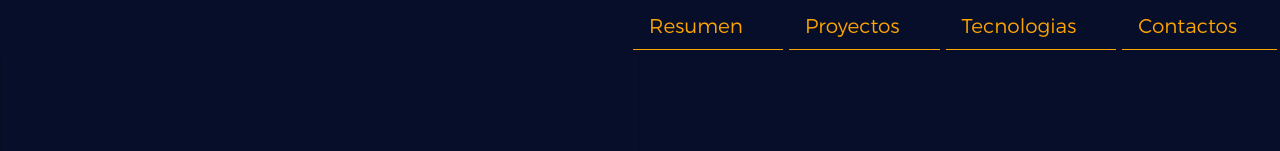
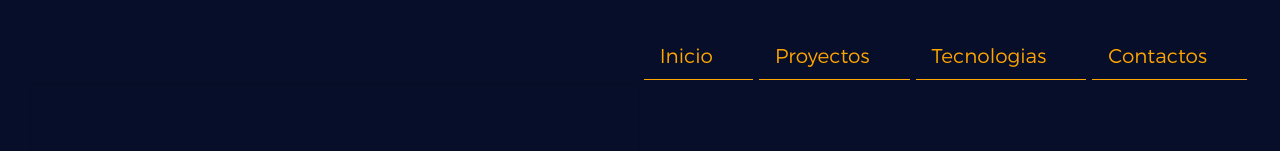
Before and after one commit to DiegoPower48/Portfolio, a React (Vite) app in the folder portfolio/: page / in a window 1280 px wide. Shown: the top 151 px of the page. Built offline with nearby package versions, Linux system fonts and the light colour scheme.

Commit message:
CONFIGURANDO TOAST PROMISE

```diff
--- a/portfolio/src/App.css
+++ b/portfolio/src/App.css
@@ -1,6 +1,6 @@
 body {
   border: 0px;
-  padding: 0px;
+  padding: 30px;
   font-size: 15px;
   background-color: #070e29;
   color: white;
@@ -123,6 +123,9 @@ body {
   float: left;
   color: orange;
   text-shadow: 3px 3px 3px orange;
+}
+
+.wrapper {
 }
 
 .Iconos {
--- a/portfolio/src/Components/Comentarios/index.tsx
+++ b/portfolio/src/Components/Comentarios/index.tsx
@@ -10,12 +10,21 @@ function Comentarios() {
   const informacionFormulario = watch();
 
   const Datos = () => {
-    axios
-      .post("https://portfolio-8az3.onrender.com/correo", informacionFormulario)
+    toast
+      .promise(
+        axios.post(
+          "https://portfolio-8az3.onrender.com/correo",
+          informacionFormulario
+        ),
+        {
+          loading: "⏳⏳  ENVIANDO COMENTARIO......",
+          success: <b>"GRACIAS POR EL COMENTARIO!!!!🚀🚀🚀"</b>,
+          error: <b>NO SE PUDO GUARDAR</b>,
+        }
+      )
       .then((response) => {
         reset();
         console.log(response);
-        toast.success("GRACIAS POR EL MENSAJE!!!!🎉🎉🎉");
       })
       .catch((error) => {
         console.log(error);
--- a/portfolio/src/Components/Header/index.tsx
+++ b/portfolio/src/Components/Header/index.tsx
@@ -2,8 +2,8 @@ function Header() {
   return (
     <ul className="nav justify-content-end header">
       <li className="nav-item">
-        <a className="nav-link " href="#Resume" translate="no">
-          Resumen
+        <a className="nav-link " href="#Resume">
+          Inicio
         </a>
       </li>
       <li className="nav-item">
--- a/portfolio/src/Components/Tecnologias/index.tsx
+++ b/portfolio/src/Components/Tecnologias/index.tsx
@@ -9,7 +9,7 @@ function Tecnologias(props: TecnologiasProps) {
   return (
     <div className="tecnologias" id="Tecnologias">
       <h1>Tecnologias:</h1>
-      <h1>{children}</h1>
+      <h1 className="wrapper">{children}</h1>
     </div>
   );
 }
```
